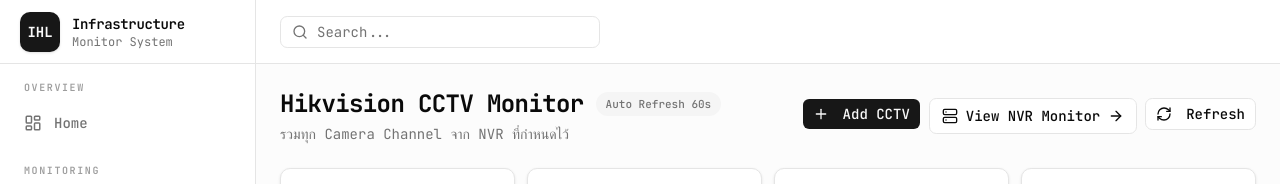
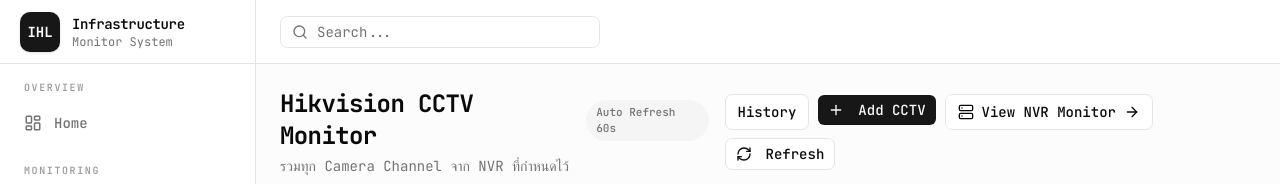
Before and after one commit to t1pxy/InfrastructureMonitorSystem, a Next.js app: page /cctv in a window 1280 px wide. Shown: the top 184 px of the page. Built offline with nearby package versions, Linux system fonts and the light colour scheme; no server answers.

Commit message:
fix: add CCTV history navigation link

```diff
--- a/src/app/cctv/page.tsx
+++ b/src/app/cctv/page.tsx
@@ -361,6 +361,12 @@
         </div>
 
         <div className="flex flex-wrap gap-2">
+          <Link
+            href="/cctv/history"
+            className="inline-flex h-9 items-center justify-center rounded-lg border bg-background px-3 text-sm font-medium transition-colors hover:bg-muted"
+          >
+            History
+          </Link>
           <Button onClick={() => { setEditingCamera(null); setCameraDialogOpen(true); }}>
             <Plus className="mr-2 h-4 w-4" />Add CCTV
           </Button>
```
